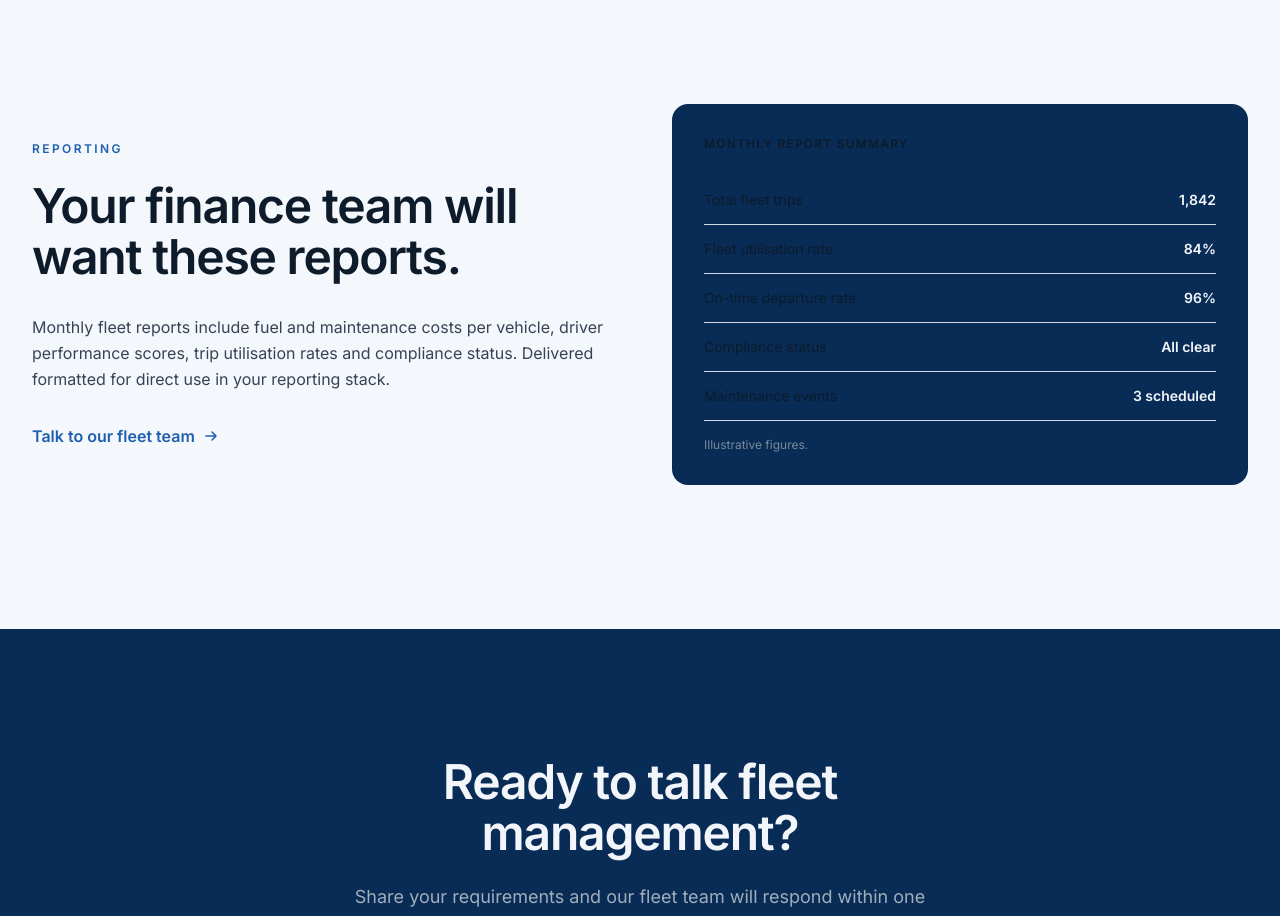
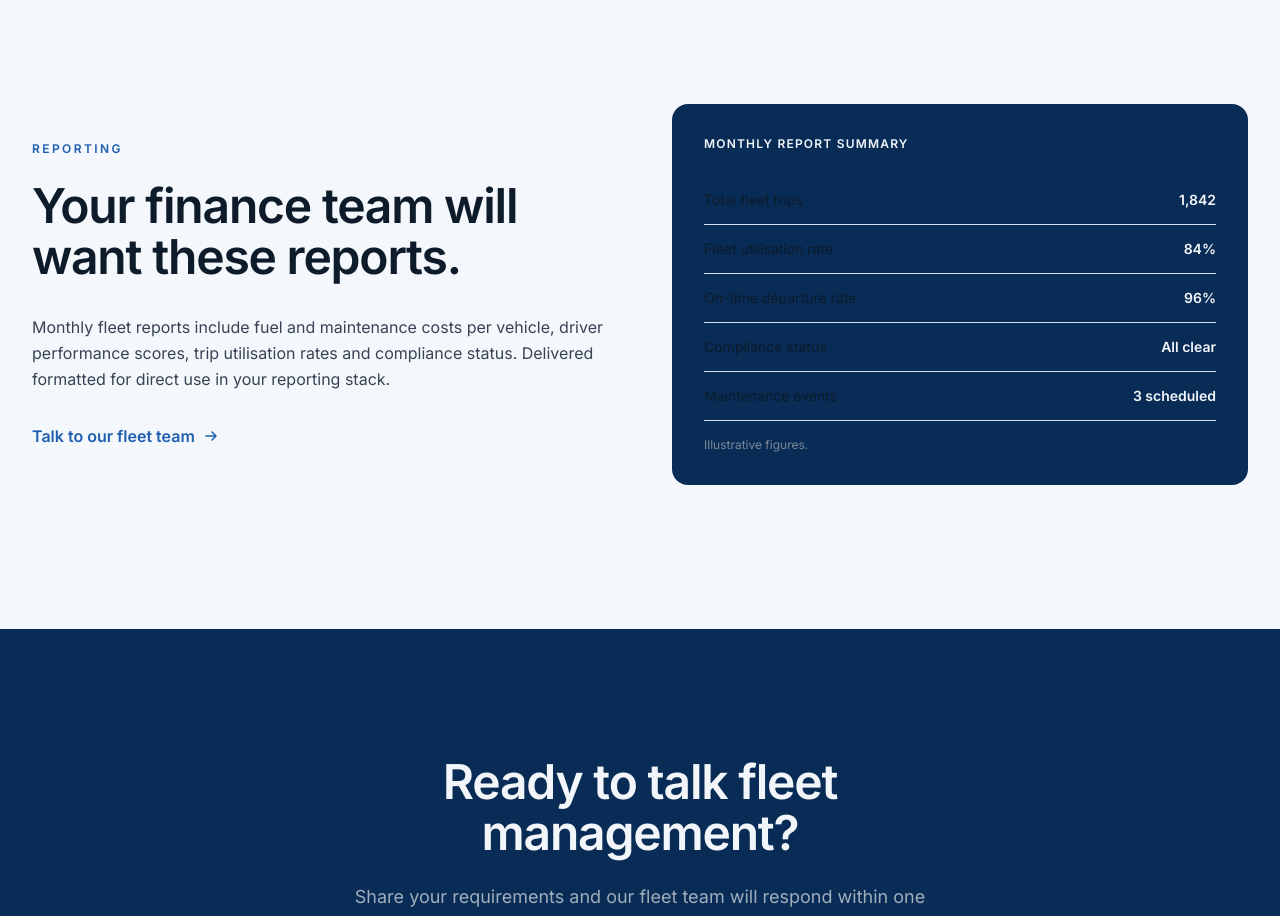
Before and after one commit to rydoraltd/rydora-web, a Next.js app: page /business in a window 1280 px wide. Shown: the part 2240-3156 px from the top of the page. Built offline with nearby package versions, Linux system fonts and the light colour scheme; no server answers.

Commit message:
correction

```diff
--- a/app/(marketing)/business/page.tsx
+++ b/app/(marketing)/business/page.tsx
@@ -334,7 +334,7 @@ export default function BusinessPage() {
                 className="text-xs font-semibold uppercase tracking-widest mb-6"
                 style={{
                   fontFamily: "var(--font-data)",
-                  color: "var(--ink-strong)",
+                  color: "var(--ink-white)",
                 }}
               >
                 Monthly report summary
@@ -364,7 +364,7 @@ export default function BusinessPage() {
                     className="text-sm font-bold"
                     style={{
                       fontFamily: "var(--font-data)",
-                      color: "var(--ink-on-dark)",
+                      color: "var(--ink-white)",
                     }}
                   >
                     {row.value}
```
